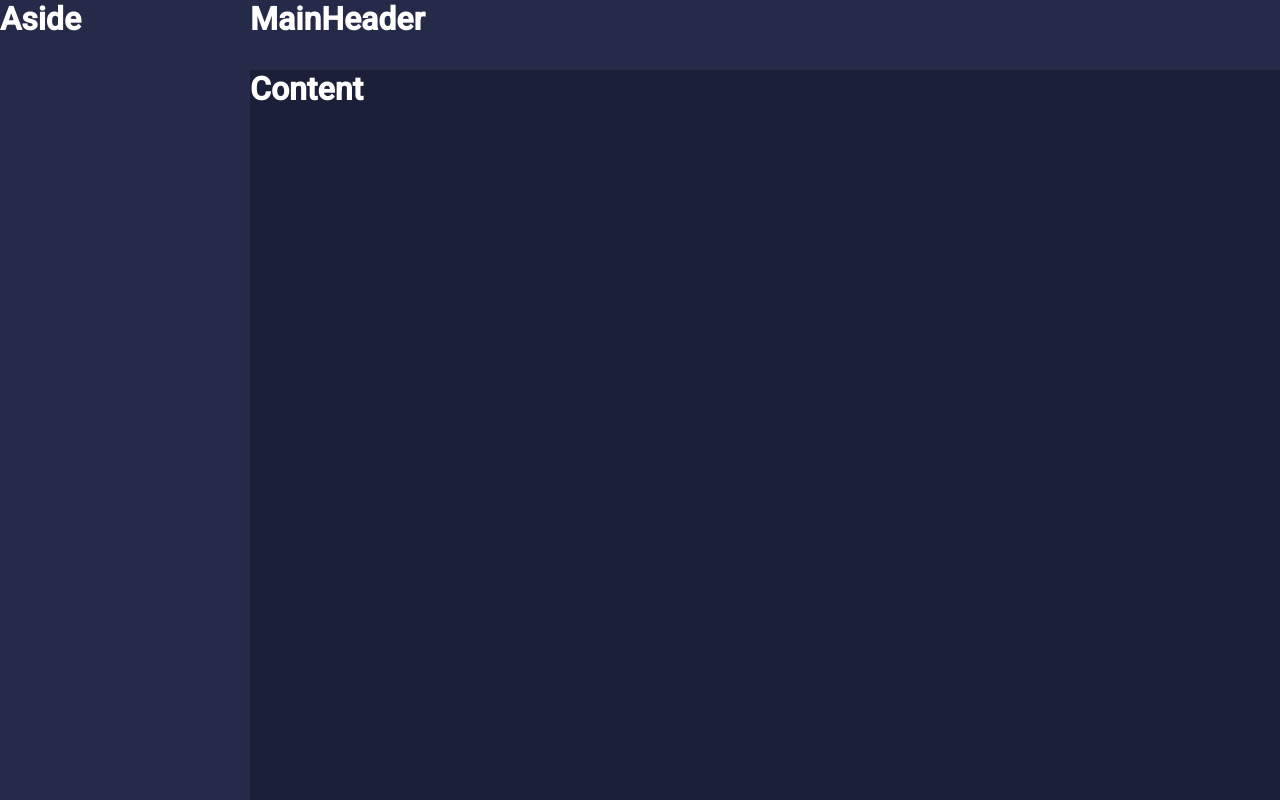
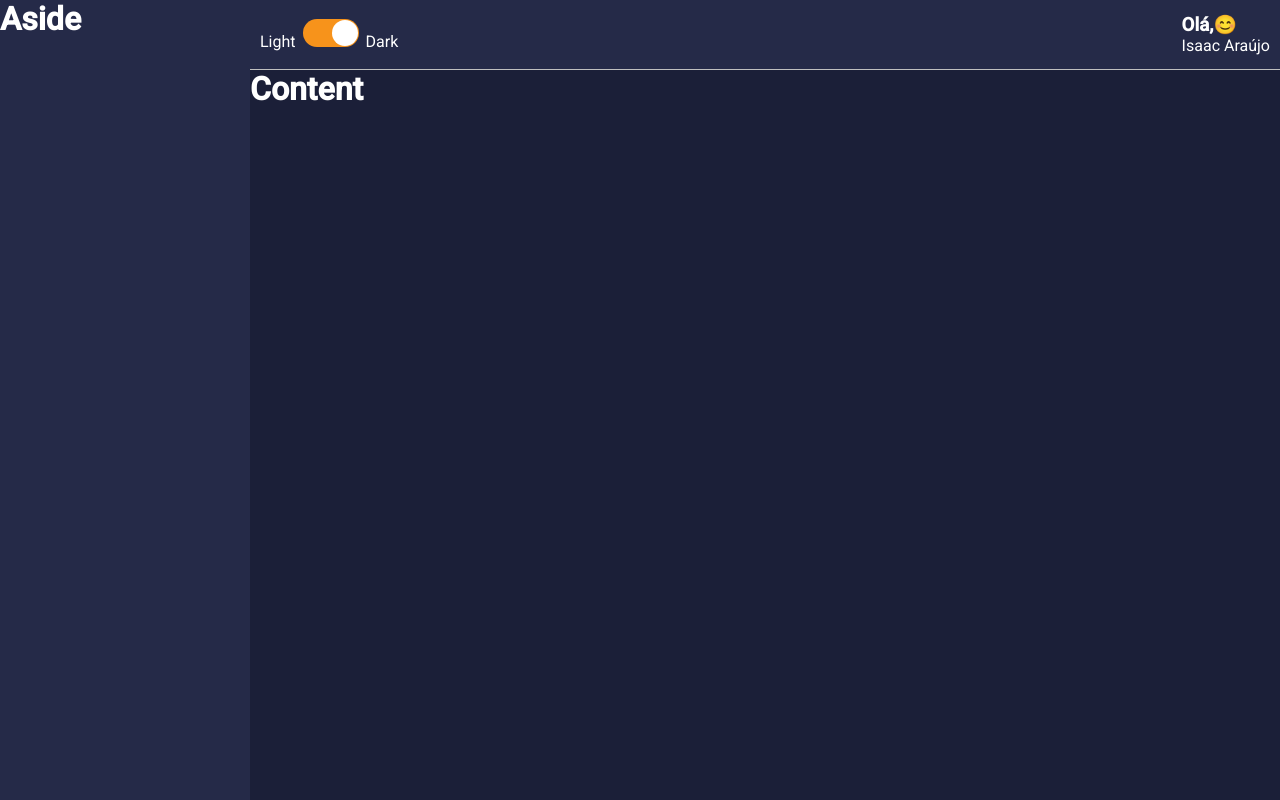
Before and after one commit to IsaacMaciel/minha-carteira, a React (Create React App) app in the folder minha-carteira/: page / in a window 1280 px wide. Built offline with nearby package versions, Linux system fonts and the light colour scheme.

Commit message:
criaçao do toogle e menu lateral

```diff
--- a/minha-carteira/package.json
+++ b/minha-carteira/package.json
@@ -13,6 +13,7 @@
     "react": "^16.13.1",
     "react-dom": "^16.13.1",
     "react-scripts": "3.4.3",
+    "react-switch": "^5.0.1",
     "styled-components": "^5.2.0",
     "typescript": "^3.7.5"
   },
--- a/minha-carteira/src/components/MainHeader/index.tsx
+++ b/minha-carteira/src/components/MainHeader/index.tsx
@@ -1,12 +1,26 @@
-import React from 'react'
+import React, { useMemo } from 'react'
 
-import {Container} from './styles';
+import { Container, Profile, Welcome, UserName } from './styles';
+
+import emojis from '../../utils/emojis';
+
+import Toggle from '../Toggle';
 
 const MainHeader: React.FC = () => {
+
+    const emoji = useMemo(() => {
+        const index = Math.floor(Math.random() * emojis.length);
+        return emojis[index];
+    }, []);
+
     return (
         <Container>
-            <h1>MainHeader</h1>
+            <Toggle/>
 
+            <Profile>
+                <Welcome>Olá,{emoji}</Welcome>
+                <UserName>Isaac Araújo</UserName>
+            </Profile>
         </Container>
     )
 }
--- a/minha-carteira/src/components/MainHeader/styles.ts
+++ b/minha-carteira/src/components/MainHeader/styles.ts
@@ -6,4 +6,20 @@
     color: ${props => props.theme.colors.white};
 
     background-color: ${props => props.theme.colors.secondary};
+
+    display:flex;
+    justify-content: space-between;
+    align-items: center;
+
+    padding: 0 10px;
+
+    border-bottom: 1px solid ${props => props.theme.colors.gray};
 `;
+
+export const Profile =  styled.div`
+    color: ${props => props.theme.colors.white};
+`;
+
+export const Welcome =  styled.h3``;
+
+export const UserName =  styled.span``;
--- /dev/null
+++ b/minha-carteira/src/components/Toggle/index.tsx
@@ -0,0 +1,18 @@
+import React from 'react';
+import { ToggleLabel, Container,ToggleSelector } from './styles'
+
+
+const Toggle: React.FC = () => (
+    <Container>
+        <ToggleLabel>Light</ToggleLabel>
+        <ToggleSelector
+        uncheckedIcon={false}
+        checkedIcon={false}
+        checked
+        onChange={() => console.log('mudou')} /
+        >
+        <ToggleLabel>Dark</ToggleLabel>
+    </Container>
+)
+
+export default Toggle;
--- /dev/null
+++ b/minha-carteira/src/components/Toggle/styles.ts
@@ -0,0 +1,19 @@
+import styled from 'styled-components';
+import Switch, {ReactSwitchProps} from 'react-switch'
+
+
+export const Container = styled.div`
+
+`;
+
+export const ToggleLabel = styled.span`
+    color: ${props => props.theme.colors.white}
+`;
+
+export const ToggleSelector = styled(Switch).attrs<ReactSwitchProps>(
+    ({theme}) => ({
+        onColor: theme.colors.info,
+        offColor: theme.colors.warning
+    }))<ReactSwitchProps>`
+    margin: 0 7px;
+    `;
--- a/minha-carteira/src/styles/styled.d.ts
+++ b/minha-carteira/src/styles/styled.d.ts
@@ -15,6 +15,7 @@
 
             sucess: string,
             info: string,
+            warning:string
 
             }
         }
--- /dev/null
+++ b/minha-carteira/src/utils/emojis.ts
@@ -0,0 +1 @@
+export default ['😁','😎','😝','🤑','🤩','😊','😄'];
```
Also changed, not shown: 1 other file (tests, documents, lock files or other folders).
